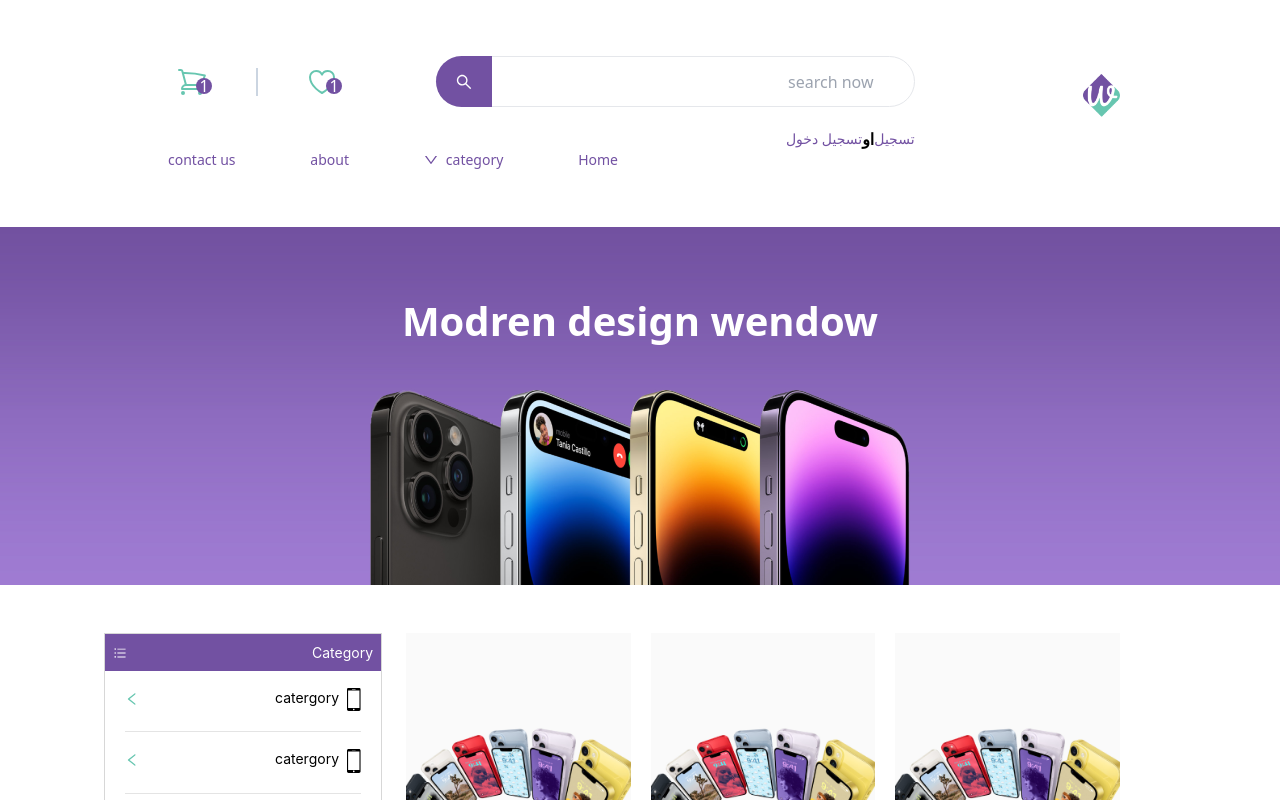
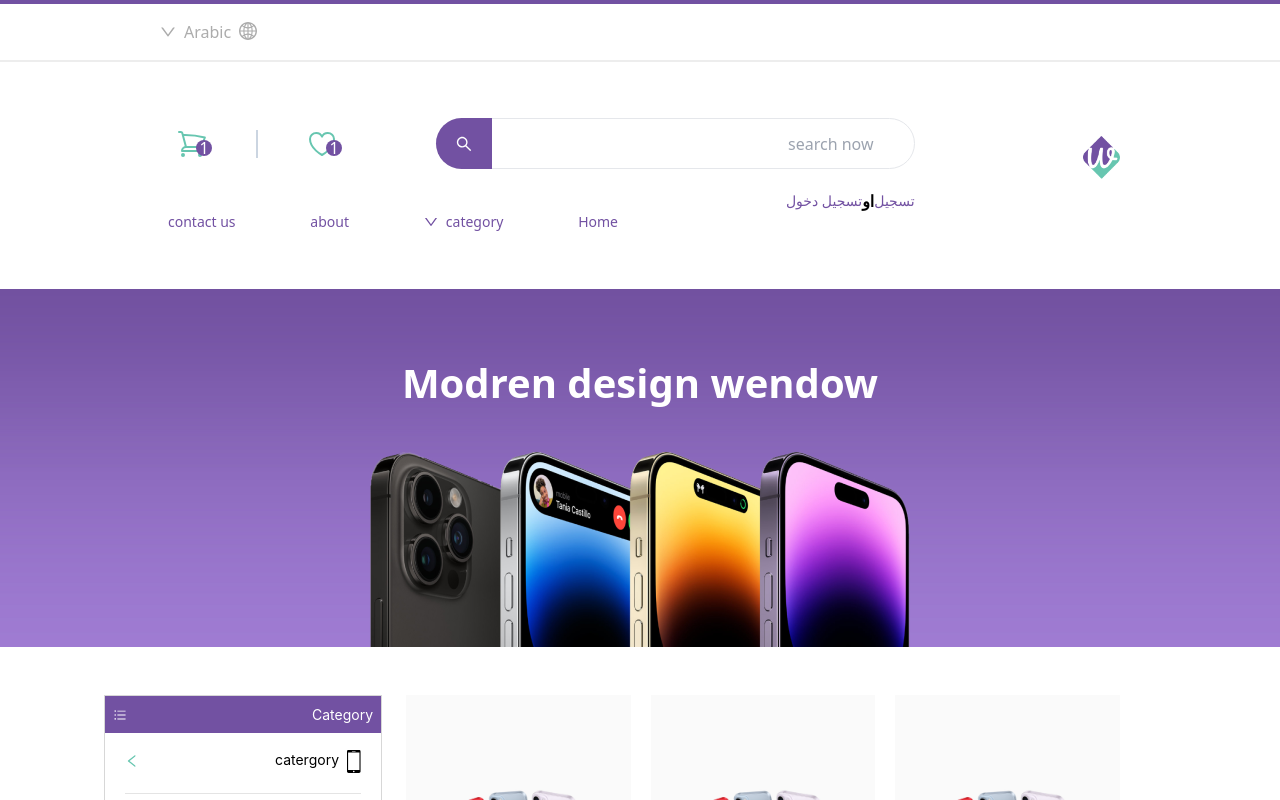
Before and after one commit to MaramMs/wendow-temp1, a Next.js app: page / in a window 1280 px wide. Shown: the top 800 px of the page. Built offline with nearby package versions, Linux system fonts and the light colour scheme.

Commit message:
language responsive

```diff
--- /dev/null
+++ b/components/Language.js
@@ -0,0 +1,40 @@
+import React from 'react'
+import Wrapper from './Wrapper'
+import { Dropdown, Space } from 'antd'
+import { DownOutlined, GlobalOutlined } from '@ant-design/icons'
+
+const Language = () => {
+    const items = [
+        {
+          key: '1',
+          label: (
+            <a target="_blank" rel="noopener noreferrer" href="https://www.antgroup.com">
+              1st menu item
+            </a>
+          ),
+        },
+    ]
+  return (
+    <div className='flex justify-end px-40 py-4 border-t-4 border-t-[#7251A2] border-b-2 border-b-[#EDEDED] max-sm:hidden'>
+
+      <Dropdown
+    menu={{
+      items,
+    }}
+
+
+  >
+    <a onClick={(e) => e.preventDefault()} className='text-[#ACACAC]'>
+      <Space className='flex items-center justify-center'>
+      <GlobalOutlined className='text-[#ACACAC] text-[18px]'/>
+        Arabic
+        <DownOutlined className='text-[#ACACAC]'/>
+      </Space>
+    </a>
+  </Dropdown>
+
+    </div>
+  )
+}
+
+export default Language
--- a/components/Navbar.js
+++ b/components/Navbar.js
@@ -2,7 +2,7 @@ import Image from "next/image";
 import Link from "next/link";
 import Wrapper from "./Wrapper";
 import React, { useState } from "react";
-import { Button, Dropdown, Space, Layout, Menu, theme, Input } from "antd";
+import { Button, Dropdown, Space,Input } from "antd";
 import {
   BarsOutlined,
   DownOutlined,
@@ -10,7 +10,9 @@ import {
   ShoppingCartOutlined,
   HeartOutlined,
   CloseCircleOutlined,
+  GlobalOutlined,
 } from "@ant-design/icons";
+import Language from "./Language";
 
 function Navbar() {
   const items = [
@@ -250,6 +252,21 @@ export const SideBar = ({ setToggle }) => {
           </Link>
         </li>
       </ul>
+      <Dropdown
+    menu={{
+      items,
+    }}
+
+
+  >
+    <a onClick={(e) => e.preventDefault()} className='text-[#7251A2]'>
+      <Space className='flex items-center justify-center'>
+      <GlobalOutlined className='text-[#7251A2] text-[18px]'/>
+        Arabic
+        <DownOutlined className='text-[#7251A2]'/>
+      </Space>
+    </a>
+  </Dropdown>
 
       <div className="flex justify-between items-center">
         <Link
@@ -267,6 +284,7 @@ export const SideBar = ({ setToggle }) => {
           تسجيل دخول
         </Link>
       </div>
+
     </div>
   );
 };
--- a/components/Wrapper.js
+++ b/components/Wrapper.js
@@ -2,7 +2,7 @@ import React from 'react'
 
 const Wrapper = ({className, children}) => {
   return (
-    <div className={`w-full max-w[1280px] px-0 max-sm:border-t-4 max-sm:border-[#7251A2] max-sm:px-0 py-12 max-sm:py-5 md:px-40 mx-auto ${className || '' }`}>
+    <div className={`w-full max-w[1280px] px-0  max-sm:px-0 py-12 max-sm:py-5 md:px-40 mx-auto ${className || '' }`}>
       {children}
     </div>
   )
--- a/pages/index.js
+++ b/pages/index.js
@@ -13,12 +13,15 @@ import Banner from "@/components/Banner";
 import MostProductCard from "@/components/MostProductCard";
 import Line from "@/components/Line";
 import{CustomerCard, CustomCard } from "@/components/CustomerCard";
+import Language from "@/components/Language";
 
 const inter = Inter({ subsets: ["latin"] });
 
 export default function Home() {
   return (
     <>
+        <Language/>
+
       <Navbar />
       <Hero />
       <main className="overflow-x-hidden	">
```
